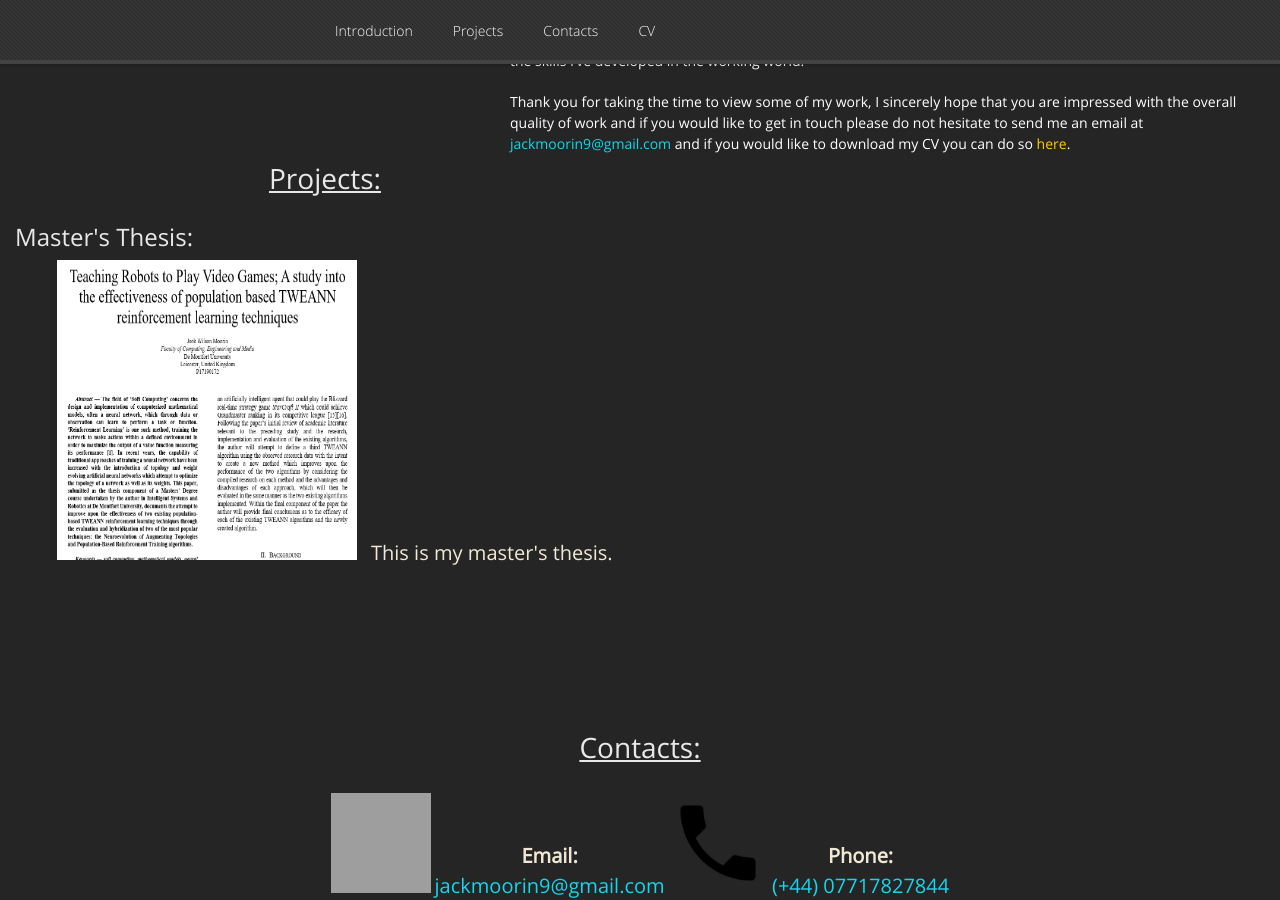
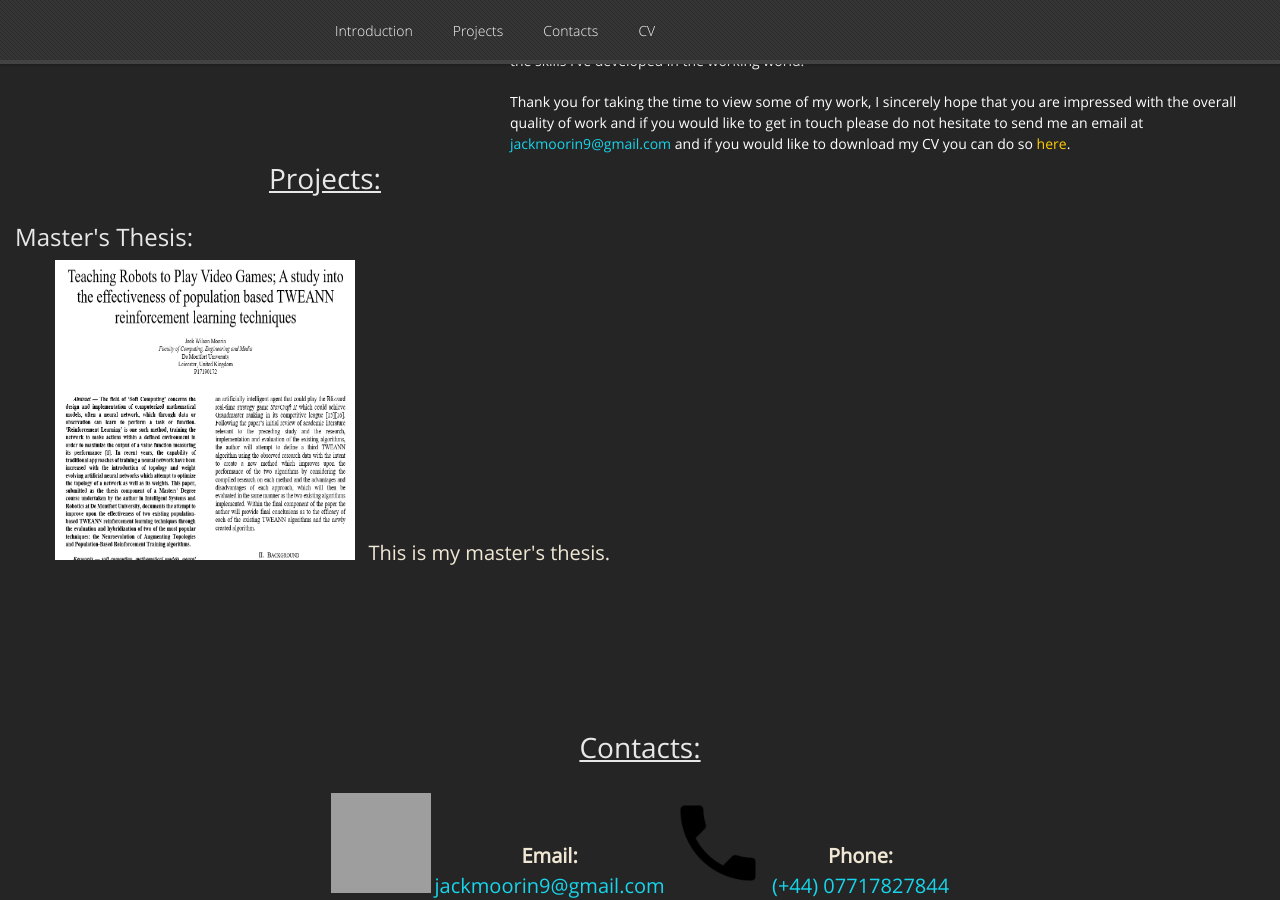
Before and after one commit to GamesProgrammingGrad2021/GamesProgrammingGrad2021.github.io, a Jekyll site: the page built from index.md, in a window 1280 px wide and 900 px high, scrolled down 1059 px. Built offline with Jekyll 4.4.1, drawn with Linux system fonts in a browser that asks for light colours; nearby versions of some CDN libraries; our own code applies the rules of GitHub Pages for plain Markdown files; grey boxes are pictures that could not be loaded.

Commit message:
Update default.html

```diff
--- a/_layouts/default.html
+++ b/_layouts/default.html
@@ -121,7 +121,7 @@
 
 			<!-- Master's Thesis -->
 			<h2 style="padding-top:20px; padding-left: 15px; text-align: left;">Master's Thesis:</h2>
-			<img src="Thesis_Thumbnail.png" alt="Thesis_Thumbnail" width="300" height="300" style="padding-left: 20px;">
+			<img src="Thesis_Thumbnail.png" alt="Thesis_Thumbnail" width="300" height="300" style="padding-left: 15px;">
 			<span style="display: inline-block; font-size: 20px; padding-left: 10px; padding-top: 20px;">This is my master's thesis.</span>
 		</div>
 	</div>
```
